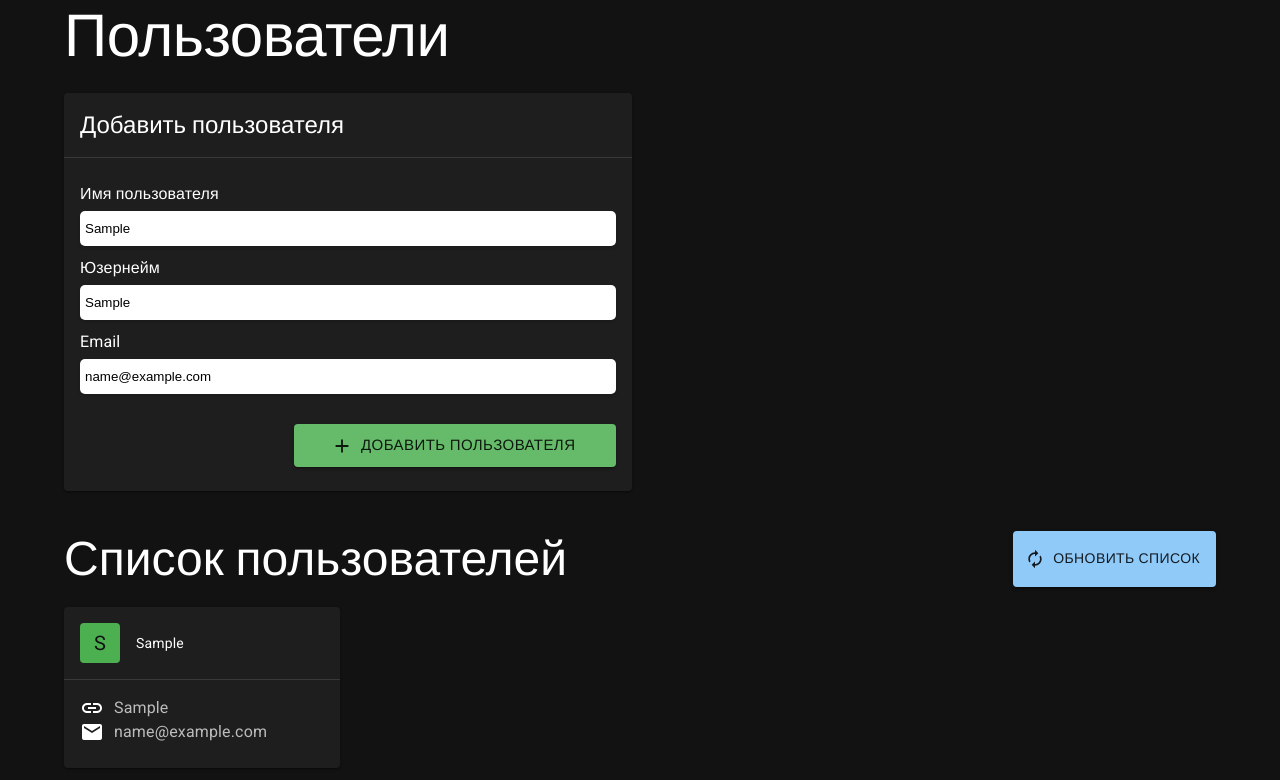
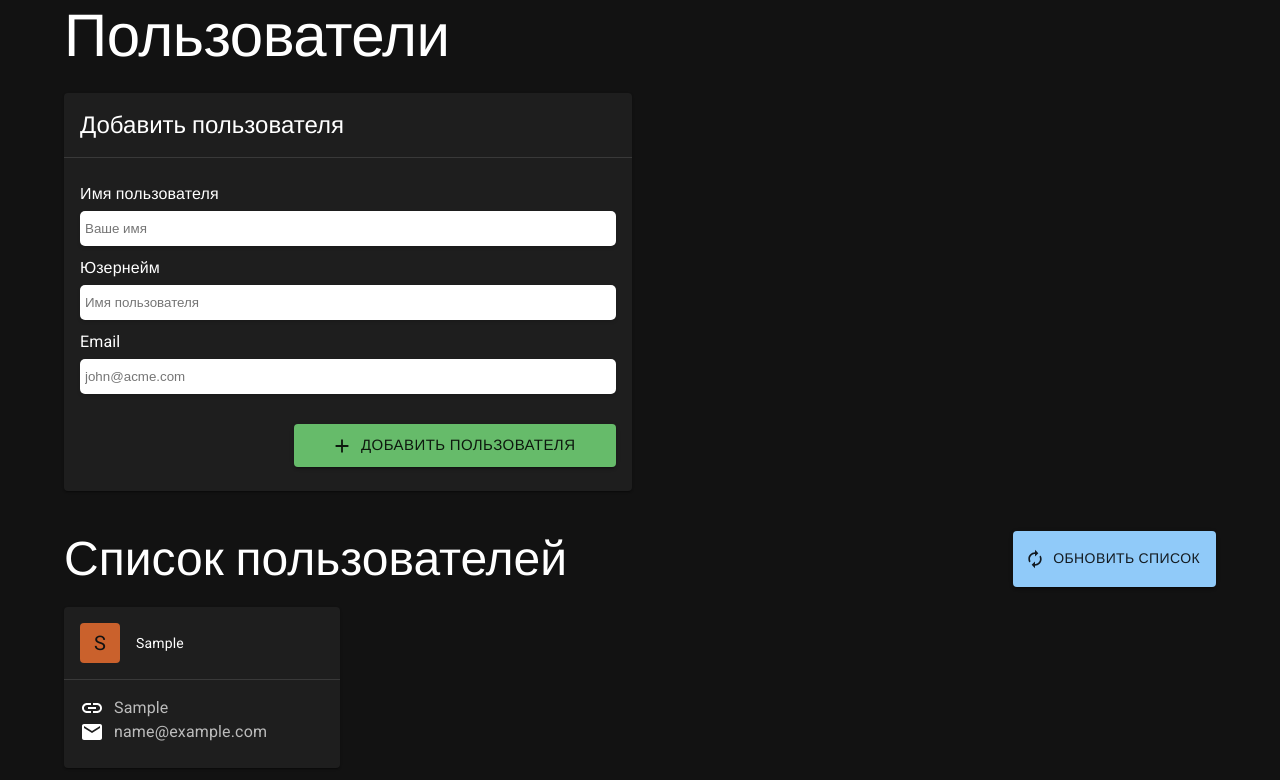
Before and after one commit to rashidshafeev/react-user-list, a React (Create React App) app: page / in a window 1280 px wide. Both pictures are taken after typing "Sample", "Sample", "name@example.com" into the empty fields and a click on the button "ДОБАВИТЬ ПОЛЬЗОВАТЕЛЯ". Shown: the top 780 px of the page. Built offline with nearby package versions, Linux system fonts and the light colour scheme; no server answers; a web font is replaced by a local one.

Commit message:
Автоматический литер; Валидация формы + очищение формы; Поменял способ раскрашивания аватарок

```diff
--- a/src/components/AddUserForm.tsx
+++ b/src/components/AddUserForm.tsx
@@ -7,9 +7,11 @@ import './AddUserForm.css'
 
 import { useDispatch, useSelector } from 'react-redux';
 import { addUser } from '../store/users';
-import { Card, Typography, Grid, Stack, CardContent, CardHeader, Divider } from '@mui/material';
+import { Card, Typography, Grid, Stack, CardContent, CardHeader, Divider,Alert } from '@mui/material';
 import AddIcon from '@mui/icons-material/Add';
 import LoadingButton from '@mui/lab/LoadingButton';
+
+import * as Yup from 'yup';
 
 interface Values {
   name: string;
@@ -17,10 +19,22 @@ interface Values {
   email: string;
 }
 
+const AddUserSchema = Yup.object().shape({
+  name: Yup.string()
+    .max(50, 'Слишком длинное имя')
+    .required('Введите имя'),
+  username: Yup.string()
+    .min(2, 'Слишком короткий юзернейм')
+    .max(50, 'Слишком длинный юзернейм')
+    .required('Введите юзернейм'),
+  email: Yup.string().email('Неверный формат email').required('Введите email'),
+});
+
+
 function AddUserForm() {
 
   const dispatch = useDispatch()
-  const addIsLoading : boolean = useSelector((state: RootState) => state.users.addIsLoading);
+  const addIsLoading: boolean = useSelector((state: RootState) => state.users.addIsLoading);
 
   return (
     <>
@@ -31,15 +45,19 @@ function AddUserForm() {
           username: '',
           email: '',
         }}
+        validationSchema={AddUserSchema}
         onSubmit={(
           values: Values,
-          { setSubmitting }: FormikHelpers<Values>
+          { setSubmitting, resetForm }: FormikHelpers<Values>
         ) => {
           dispatch(addUser(values))
-          setTimeout(() => {
-            alert(JSON.stringify(values, null, 2));
-            setSubmitting(false);
-          }, 500);
+          resetForm({
+            values: {
+              name: '',
+              username: '',
+              email: '',
+            },
+          });
         }}
       >
         <Grid container spacing={2}>
@@ -52,7 +70,6 @@ function AddUserForm() {
               </CardHeader>
               <Divider></Divider>
               <CardContent>
-              {/* <Form className='add-user-form'> */}
                 <Form>
                   <Stack
                     direction="column">
@@ -61,10 +78,11 @@ function AddUserForm() {
                     </Typography>
                     <label htmlFor="name">Имя пользователя</label>
                     <Field className="form-input" id="name" name="name" placeholder="Ваше имя" />
+                    <ErrorMessage name="name" render={msg => <Alert severity="warning">{msg}</Alert>}/>
 
                     <label htmlFor="username">Юзернейм</label>
                     <Field className="form-input" id="username" name="username" placeholder="Имя пользователя" />
-
+                    <ErrorMessage name="username" render={msg => <Alert severity="warning">{msg}</Alert>}/>
                     <label htmlFor="email">Email</label>
                     <Field
                       className="form-input"
@@ -73,12 +91,13 @@ function AddUserForm() {
                       placeholder="john@acme.com"
                       type="email"
                     />
+                    <ErrorMessage name="email" render={msg => <Alert severity="warning">{msg}</Alert>}/>
 
                     {!addIsLoading && <Button size="large" variant="contained" color="success" type="submit" sx={{
                       width: "60%", margin: "20px 0 0 0", alignSelf: "flex-end"
                     }}
-                    startIcon={<AddIcon/>}>ДОБАВИТЬ ПОЛЬЗОВАТЕЛЯ</Button>}
-    {addIsLoading && <LoadingButton loading size="large"  variant="contained" sx={{
+                      startIcon={<AddIcon />}>ДОБАВИТЬ ПОЛЬЗОВАТЕЛЯ</Button>}
+                    {addIsLoading && <LoadingButton loading size="large" variant="contained" sx={{
                       width: "60%", margin: "20px 0 0 0", alignSelf: "flex-end"
                     }}>ДОБАВИТЬ ПОЛЬЗОВАТЕЛЯ</LoadingButton>}
                   </Stack>
--- a/src/components/UserCard.tsx
+++ b/src/components/UserCard.tsx
@@ -2,15 +2,36 @@ import React from 'react'
 import { BlogUser, deleteUser } from '../store/users';
 import { useDispatch, useSelector } from 'react-redux';
 
-import { Avatar, CardHeader, Divider, Grid, colors,CardContent,Card, Stack, Typography } from '@mui/material';
+import { Avatar, CardHeader, Divider, Grid, colors, CardContent, Card, Stack, Typography } from '@mui/material';
 import EmailIcon from '@mui/icons-material/Email';
 import LinkIcon from '@mui/icons-material/Link';
 
 interface UserCardProps {
     user: BlogUser,
 }
-function UserCard(props : UserCardProps) {
 
+
+function UserCard(props: UserCardProps) {
+
+    function stringToColor(string: string) {
+        let hash = 0;
+        let i;
+
+        /* eslint-disable no-bitwise */
+        for (i = 0; i < string.length; i += 1) {
+            hash = string.charCodeAt(i) + ((hash << 5) - hash);
+        }
+
+        let color = '#';
+
+        for (i = 0; i < 3; i += 1) {
+            const value = (hash >> (i * 8)) & 0xff;
+            color += `00${value.toString(16)}`.slice(-2);
+        }
+        /* eslint-enable no-bitwise */
+
+        return color;
+    }
     const colorsArray = [
         colors.red[500], colors.green[500], colors.blue[500], colors.cyan[500]
     ]
@@ -29,8 +50,8 @@ const deleteUserHandler = () => {
                 <CardHeader
                     onClick={deleteUserHandler}
                     avatar={
-            <Avatar variant="rounded" sx={{ bgcolor: colorsArray[Math.floor(Math.random()*4)]  }} aria-label="recipe">
-              {props.user.name.slice(0,1)}
+                        <Avatar variant="rounded" sx={{ bgcolor: stringToColor(props.user.name) }} aria-label="recipe">
+                            {props.user.name.slice(0, 1)}
                         </Avatar>
                     }
                     title={props.user.name}
@@ -42,7 +63,7 @@ const deleteUserHandler = () => {
                 <CardContent>
                     <Stack
                         direction="row">
-            <LinkIcon/>
+                        <LinkIcon />
                         <Typography
                             color="text.secondary"
                             margin="0 0 0 10px">
```
Also changed, not shown: package.json (+15 -1 lines), 1 other file (tests, documents, lock files or other folders). Lines whose indentation alone changed are shown as unchanged.
